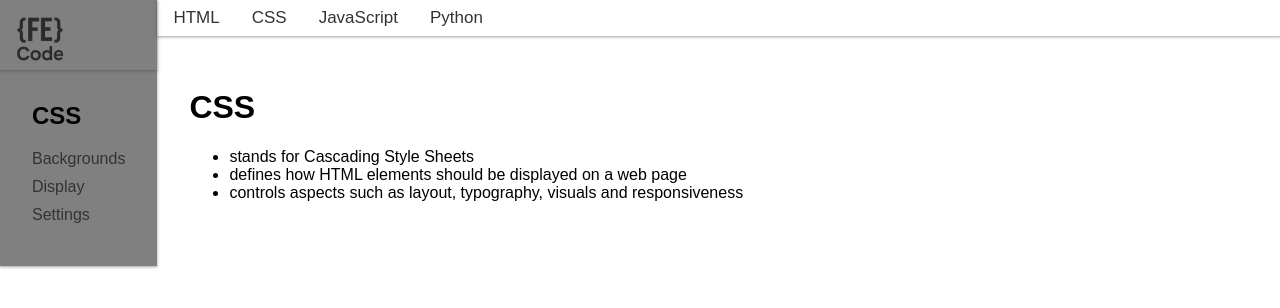
After one commit to laneyreed/FrontEnd-Dashboard, a Flask app: page /css in a window 1280 px wide. The commit adds this page. Shown: the top 308 px of the page. Run offline with Flask 3, Linux system fonts and the light colour scheme; some libraries are stand-ins or nearby versions.

Commit message:
added css template and main menu

```diff
--- a/server.py
+++ b/server.py
@@ -7,6 +7,10 @@ def home():
     return render_template("index.html")
 
 
+@app.route("/css")
+def css_home():
+    return render_template("css/css_home.html")
+
 
 if __name__ == "__main__":
     app.run(debug=True)
--- /dev/null
+++ b/templates/base/base.html
@@ -0,0 +1,58 @@
+<!DOCTYPE html>
+<html lang="en">
+<head>
+    <meta charset="UTF-8">
+    <meta name="viewport" content="width=device-width, initial-scale=1.0" />
+    <title>{% block title %}{% endblock %}</title>
+<!--    <link href="{{ url_for('static', filename='css/styles.css')}}" rel="stylesheet" />-->
+    <script src="https://kit.fontawesome.com/525fc14ecf.js" crossorigin="anonymous"></script>
+    <style>
+    {% block style %}
+
+            body {
+              font-family: Arial, sans-serif;
+              margin: 0;
+              padding: 0;
+            }
+
+            #dashboard {
+              display: flex;
+              align-items: stretch; /* This is key for equal heights of sidebar and main area */
+              width: 100%;
+            }
+
+            #main_area {
+              width: 100%;
+            }
+
+            .content-area{
+                padding: 2rem;
+            }
+
+    {% endblock %}
+
+    </style>
+</head>
+<body>
+    <div id="dashboard">
+        {% block sidebar %}{% endblock %}
+
+        <div id="main_area" >
+            <div class="menu_area" >
+                {% block menu %}
+
+                {% endblock %}
+            </div>
+
+            <div class="content-area" >
+
+                {% block content %}
+
+                {% endblock %}
+
+            </div>
+
+        </div>
+    </div>
+</body>
+</html>
--- /dev/null
+++ b/templates/css/css_home.html
@@ -0,0 +1,21 @@
+{% extends "./base/base.html" %}
+{% block title %}CSS{% endblock %}
+
+{% block sidebar %}
+    {% set lang_name = "CSS" %}
+    {% include "sidebar.html" %}
+{% endblock %}
+
+{% block menu %}
+    {% include "main_menu.html" %}
+{% endblock %}
+
+{% block content %}
+  <h1>CSS</h1>
+    <ul>
+        <li>stands for Cascading Style Sheets</li>
+        <li>defines how HTML elements should be displayed on a web page</li>
+        <li>controls aspects such as layout, typography, visuals and responsiveness</li>
+
+    </ul>
+{% endblock %}
--- a/templates/main_menu.html
+++ b/templates/main_menu.html
@@ -56,7 +56,7 @@
 {% block nav %}
 <nav class="menu" id="nav_menu">
   <a href="{{ url_for('home')}}">HTML</a>
-  <a href="#">CSS</a>
+  <a href="{{ url_for('css_home')}}">CSS</a>
   <a href="#JavaScript">JavaScript</a>
   <a href="#Python">Python</a>
   <a href="javascript:void(0);" class="icon" onclick="changeMenu()">
--- /dev/null
+++ b/templates/sidebar.html
@@ -0,0 +1,49 @@
+<style>
+        #sidebar {
+          width: 10rem;
+          background-color: grey;
+          box-shadow: rgba(60, 64, 67, 0.3) 0px 1px 2px 0px, rgba(60, 64, 67, 0.15) 0px 1px 3px 1px;
+        }
+
+        #sidebar-content{
+            padding: 2rem;
+        }
+
+        #sidebar-logo{
+        height: 70px;
+        box-shadow: rgba(60, 64, 67, 0.3) 0px 1px 2px 0px, rgba(60, 64, 67, 0.15) 0px 1px 3px 1px;
+        }
+
+        .logo{
+            width: 5rem;
+        }
+
+        #sidebar h2 {
+          margin-top: 0;
+        }
+
+        #sidebar a {
+          color: #333;
+          display: block;
+          margin-bottom: 10px;
+          text-decoration: none;
+        }
+        #sidebar a:hover {
+          text-decoration: underline;
+        }
+</style>
+
+
+<div id="sidebar">
+    <div id="sidebar-logo" >
+        <a href="{{ url_for('home')}}">
+            <img class="logo" src="static/images/fe-code-logo.png">
+        </a>
+    </div>
+    <div id="sidebar-content" >
+        <h2>{{lang_name}}</h2>
+        <a href="#">Backgrounds</a>
+        <a href="#">Display</a>
+        <a href="#">Settings</a>
+    </div>
+</div>
```
